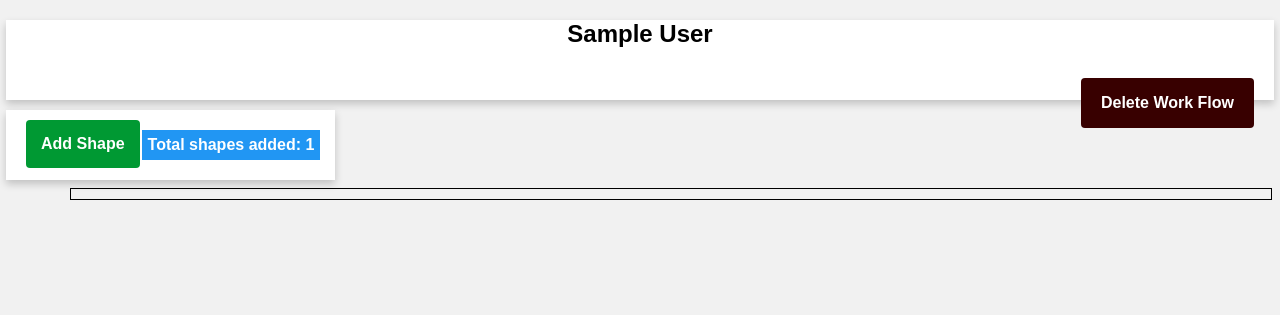
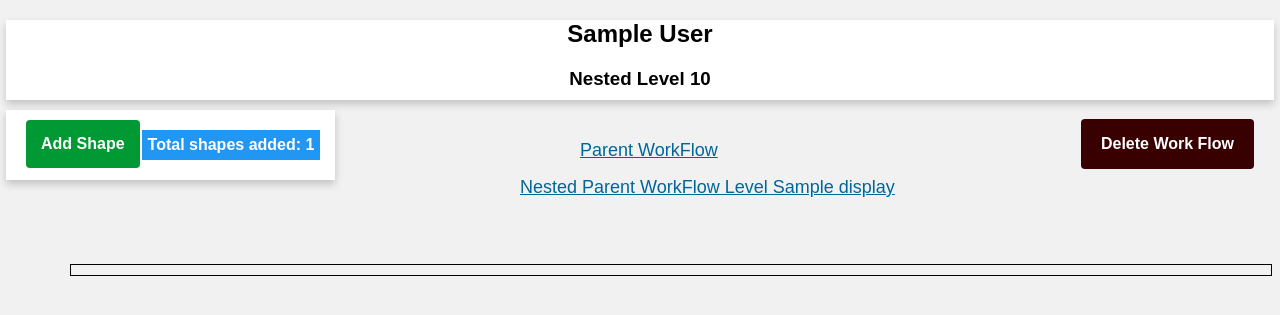
Before and after one commit to prateekagashe/workFlowCreator, a Flask app: template templates/workflow.html in a window 1280 px wide. Shown: the part 79-394 px from the top of the page. Run offline with Flask 2, Linux system fonts and the light colour scheme; the visitor is signed in with stand-in values (Sample User, id 1); tables that the repository leaves empty or names only in its code hold one stand-in row (values such as "Sample post"); the template is opened without the code that fills it: most values are stand-ins (such as "Sample title", 1, 10 or a date in 2020).

Commit message:
Nested WorkFlow Changes

```diff
--- a/app.py
+++ b/app.py
@@ -5,10 +5,12 @@ from workflow import database, shape_db, sort_list, axis
 app = Flask(__name__)
 
 
+counter = 0
 @app.route('/', methods=['GET', 'POST'])
 def add_work_flow():
-    global error, errorType
+    global session_shape_list, error, errorType, count, counter
     error = ''
+    counter = 0
     errorType = ''
     work_flow_list = database()
     if request.method == 'POST':
@@ -49,11 +51,38 @@ def add_work_flow():
 
 @app.route('/workflow/<name>', methods=['GET', 'POST'])
 def del_work_flow(name):
+    global counter, session_shape_list, session_parent_id, nested_total, display
     shape_list = []
+    nested_total, display= None, None
     shape_id = []
+
     lastshapeid = []
     errorType, error = '', ''
-    data = shape_db(shape_list, shape_id)
+    print(counter)
+    if counter == 0:
+        session['parent_id'] = ''
+        session['shape_list'] = []
+        session['parent_list_id'] = []
+        counter = counter + 1
+        print(counter)
+        shape_list, shape_id, id = shape_db(session_shape_list=[])
+        session_parent_id = []
+        session_shape_list = session['shape_list']
+
+# session_shape_list.clear()
+# print('shape', shape_list)
+    if shape_list:
+        if session_shape_list:
+            if session_shape_list[-1] == shape_list:
+                print('not 1ST EQUEAL')
+                session_shape_list.append(shape_list)
+                print('session', session_shape_list)
+        else:
+            print('sssss')
+            session_shape_list.append(shape_list)
+    print('sess', session_shape_list)
+
+
     total = len(shape_list)
     if total > 2:
         height = 250 * len(shape_list) + 100
@@ -76,12 +105,16 @@ def del_work_flow(name):
                 return render_template('/workflow.html', name=session['work_flow_name'], shape_list=shape_list,
                                        count=total, height=height, error=error, errorType=errorType)
             else:
+                if session['parent_id']:
+                    parent_id = session['parent_id']
+                else:
+                    parent_id = None
 
                 sql = """INSERT INTO shape_details(work_flow_id, parent_id, shape_sequence_id, shape_name,
                 shape_type_id, shape_desc)  values(%s, %s, %s, %s, (select shape_type_id from shape_type where
                 shape_type = %s), %s);"""
                 cursor = db.cursor()
-                cursor.execute(sql, (session['work_flow_id'][0], None, shapeid, shapehead, shapetype, shapedesc,))
+                cursor.execute(sql, (session['work_flow_id'][0], parent_id, shapeid, shapehead, shapetype, shapedesc,))
                 db.commit()
                 cursor.close()
 
@@ -89,37 +122,76 @@ def del_work_flow(name):
                 shape_id = []
                 lastshapeid.clear()
                 lastshapeid.append(shapeid)
-
-                data = shape_db(shape_list, shape_id)
-
+                if session['parent_id']:
+                    shape_list, shape_id, id = shape_db(session_shape_list, 0, session['parent_id'])
+                else:
+                    shape_list, shape_id, id = shape_db(session_shape_list)
+                session_shape_list.pop(-1)
+                session_shape_list.append(shape_list)
+                print('final_session', session_shape_list)
+                # shape_detail(lastAxis=lastshapeid, height=shape_list)4
+                # lastAxis = last_shape_axis(lastshapeid)
+                # height = total_shape_count()
+                # print('final', lastAxis, height)
+                # # lastAxis, height = shape_detail(lastshapeid, shape_list)
+                # print('from workflow', shape_list)
+                # print('from workflow', type(lastAxis), type(height), shape_list)
+                print('insert session', session_shape_list)
+                # if shape_list:
+                #     if session_shape_list[-1] != shape_list:
+                #         print('not equal')
+                #         session_shape_list.append(shape_list)
+                #         print('session', session_shape_list)
+                print('lastshapeid', lastshapeid)
                 if lastshapeid != []:
                     sID = lastshapeid[0]
+                    print('shape list inside',shape_list)
+                    print('last Shape Id', sID)
                     for item in shape_list:
+                        print("tess", item)
                         if int(item[0]) == int(sID):
                             lastAxis = item[5]
+                            print('last axis', lastAxis)
                             break
-                print('last', lastAxis)
+
                 total = len(shape_list)
                 if total > 2:
                     height = 250 * len(shape_list) + 100
                 else:
                     height = 600
+                print('from workflow', shape_list)
+                print('from las', lastAxis, height, shape_list)
+                print('from workflow', type(lastAxis), type(height), shape_list)
+
             return render_template('/workflow.html', name=session['work_flow_name'], shape_list=shape_list, count=total,
-                                   height=height, lastAxis=lastAxis, errorType=errorType, error=error)
+                                   height=int(height), lastAxis=int(lastAxis), errorType=errorType, error=error)
         if request.form['submit'] == 'DeleteShape':
             print('delete')
             delid = request.form['delId']
             print(delid)
-            sql = """delete from shape_details where work_flow_id = %s and shape_sequence_id = %s
-            and parent_id is null;"""
+            if session['parent_id']:
+                sql = """delete from shape_details where work_flow_id = %s and shape_sequence_id = %s
+                         and parent_id = %s;"""
+
+                data = (session['work_flow_id'][0], delid, session['parent_id'],)
+
+            else:
+                sql = """delete from shape_details where work_flow_id = %s and shape_sequence_id = %s
+                and parent_id is null;"""
+                data = (session['work_flow_id'][0], delid,)
+
             cursor = db.cursor()
-            cursor.execute(sql, (session['work_flow_id'][0], delid,))
+            cursor.execute(sql, data)
             db.commit()
             cursor.close()
-            shape_list = []
-            shape_id = []
-            data = shape_db(shape_list, shape_id)
             print(shape_list)
+            if session['parent_id']:
+                shape_list, shape_id, id = shape_db(session_shape_list, 0, session['parent_id'])
+            else:
+                shape_list, shape_id, id = shape_db(session_shape_list)
+            session_shape_list.pop(-1)
+            session_shape_list.append(shape_list)
+            print('final_session', session_shape_list)
             total = len(shape_list)
             if total > 2:
                 height = 250 * len(shape_list) + 100
@@ -139,10 +211,17 @@ def del_work_flow(name):
             lastshapeid.append(modid)
             if originalId == modid:
                 cursor = db.cursor()
-                cursor.execute("""Update shape_details set shape_name = %s, shape_type_id = (select shape_type_id from
-                            shape_type where shape_type = %s ), shape_desc = %s where shape_sequence_id = %s and
-                            work_flow_id = %s and parent_id is null;""",
-                               (modshapename, modshapetype, modshapedesc, modid, session['work_flow_id'][0]))
+                if session['parent_id']:
+                    cursor.execute("""Update shape_details set shape_name = %s, shape_type_id = (select shape_type_id from
+                                   shape_type where shape_type = %s ), shape_desc = %s where shape_sequence_id = %s and
+                                   work_flow_id = %s and parent_id = %s;""",
+                                   (modshapename, modshapetype, modshapedesc, modid, session['work_flow_id'][0], session['parent_id']))
+
+                else:
+                    cursor.execute("""Update shape_details set shape_name = %s, shape_type_id = (select shape_type_id from
+                                  shape_type where shape_type = %s ), shape_desc = %s where shape_sequence_id = %s and
+                                  work_flow_id = %s and parent_id is null;""",
+                                   (modshapename, modshapetype, modshapedesc, modid, session['work_flow_id'][0]))
                 db.commit()
                 cursor.close()
             else:
@@ -154,17 +233,25 @@ def del_work_flow(name):
                 else:
 
                     cursor = db.cursor()
-                    cursor.execute(
-                        """Update shape_details set shape_sequence_id = %s, shape_name = %s, shape_type_id =
-                         (select shape_type_id from shape_type where shape_type = %s ), shape_desc = %s
-                         where shape_sequence_id = %s and work_flow_id = %s and parent_id is null;""",
-                        (modid, modshapename, modshapetype, modshapedesc, originalId, session['work_flow_id'][0]))
+                    if session['parent_id']:
+                        cursor.execute(
+                            """Update shape_details set shape_sequence_id = %s, shape_name = %s, shape_type_id =
+                             (select shape_type_id from shape_type where shape_type = %s ), shape_desc = %s
+                             where shape_sequence_id = %s and work_flow_id = %s and parent_id = %s;""",
+                            (modid, modshapename, modshapetype, modshapedesc, originalId, session['work_flow_id'][0], session['parent_id']))
+                    else:
+                        cursor.execute(
+                            """Update shape_details set shape_sequence_id = %s, shape_name = %s, shape_type_id =
+                             (select shape_type_id from shape_type where shape_type = %s ), shape_desc = %s
+                             where shape_sequence_id = %s and work_flow_id = %s and parent_id is null;""",
+                            (modid, modshapename, modshapetype, modshapedesc, originalId, session['work_flow_id'][0]))
                     db.commit()
                     cursor.close()
-            shape_list = []
-            shape_id = []
             lastAxis = ''
-            data = shape_db(shape_list, shape_id)
+            if session['parent_id']:
+                shape_list, shape_id, id = shape_db(session_shape_list, 0, session['parent_id'])
+            else:
+                shape_list, shape_id, id = shape_db(session_shape_list)
             if lastshapeid != []:
                 sID = lastshapeid[0]
                 for item in shape_list:
@@ -188,7 +275,105 @@ def del_work_flow(name):
             db.commit()
             cursor.close()
             return redirect(url_for('add_work_flow'))
-    return render_template('workflow.html', shape_list=shape_list, count=total, height=height)
+        if request.form['submit'] == 'nestedId':
+            id = request.form['input_type']
+
+            print('ID', id)
+            print(session_shape_list)
+            shape_list, shape_id, parent_id = shape_db(session_shape_list, id)
+            session['parent_id'] = parent_id
+            if parent_id not in session_parent_id:
+                session_parent_id.append(parent_id)
+            print('parentID', parent_id)
+            print('parent_id',session['parent_id'])
+            print('shape list', shape_list)
+            if shape_list:
+                if session_shape_list[-1] != shape_list:
+                    print('not equal')
+                    session_shape_list.append(shape_list)
+                    print('session', session_shape_list)
+            nested_total = len(session_parent_id)
+            if nested_total <= 1:
+                display=None
+            else:
+                display= nested_total - 1
+            print('display', display)
+            total = len(shape_list)
+            if total > 2:
+                height = 250 * len(shape_list) + 100
+            else:
+                height = 600
+            return render_template('/workflow.html', name=session['work_flow_name'], shape_list=shape_list,
+                                   count=total, height=height, nestedTotal=nested_total, display=display)
+
+        if request.form['submit'] == 'parentWorkflow':
+            parent = request.form['parentWF']
+            # session_shape_list.pop(-1)
+            session_parent_id.clear()
+            shape_list = session_shape_list[0]
+            del session_shape_list[1:]
+            print('after delete', session_shape_list)
+            print(session_parent_id)
+            total = len(shape_list)
+            if total > 2:
+                height = 250 * len(shape_list) + 100
+            else:
+                height = 600
+            print(shape_list)
+
+            print('final shape list', shape_list)
+            render_template('/workflow.html', name=session['work_flow_name'], shape_list=shape_list,
+                                   count=total, height=height)
+
+        if request.form['submit'] == 'nestedParent':
+            nested_parent_id = request.form['nestedParentWF']
+            print('before', session_shape_list)
+            print(len(session_shape_list), len(session_parent_id))
+            if len(session_shape_list) != len(session_parent_id):
+                session_shape_list.pop(-1)
+            session_parent_id.pop(-1)
+
+            session['parent_id'] = session_parent_id[-1]
+            nested_total = len(session_parent_id)
+            if nested_total <= 1:
+                display = None
+            else:
+                display = nested_total - 1
+            print('display', display)
+            print('session parent id',session_parent_id)
+            shape_list = session_shape_list[-1]
+            print('ses', session_shape_list)
+            total = len(shape_list)
+            if total > 2:
+                height = 250 * len(shape_list) + 100
+            else:
+                height = 600
+
+
+        render_template('/workflow.html', name=session['work_flow_name'], shape_list=shape_list,
+                        count=total, height=height, nestedTotal=nested_total, display=display)
+
+    return render_template('workflow.html', shape_list=shape_list, count=total, height=height, nestedTotal=nested_total, display=display)
+
+def last_shape_axis(lastshapeid):
+    if lastshapeid != []:
+        print(lastshapeid, lastshapeid[0])
+        sID = lastshapeid[0]
+        for item in session['shape_list'][-1]:
+            if int(item[0]) == int(sID):
+                lastAxis = item[5]
+                print('last', lastAxis)
+                break
+
+    return lastAxis
+
+def total_shape_count():
+    total = len(session_shape_list[-1])
+    if total > 2:
+        height = 250 * len(session_shape_list[-1]) + 100
+    else:
+        height = 600
+    return  height
 
 
 if __name__ == '__main__':
--- a/static/styles/style.css
+++ b/static/styles/style.css
@@ -321,3 +321,15 @@ width:100%
           float:left;
             background-color: dodgerblue;
          }
+.linkButton {
+    background: none! important;
+    border:none;
+    padding: 0;
+    cursor:pointer;
+    color:#069;
+    text-decoration: underline;
+    font-size:18px;
+}
+.linkButton:hover{
+    color:dodgerblue;
+}
--- a/templates/workflow.html
+++ b/templates/workflow.html
@@ -7,6 +7,9 @@
 {% endblock %}
 <div class="headCard">
     <h2 style="text-align:center;">{{session['work_flow_name']}}</h2>
+    {% if nestedTotal %}
+        <h3 style="text-align:center;">Nested Level {{nestedTotal}}</h3>
+    {% endif %}
 <!--    url_for('work_flow', name=session['work_flow_name'])-->
    <form method="POST" >
         <input type="hidden" id="flowChartName" name="flowName" value="flowName">
@@ -21,8 +24,27 @@
 <button id="AddWorkFlow" class="button button9" onclick="addShapesModal();">Add Shape</button>
          <span class="label1">Total shapes added: {{count}}</span>
       </div>
+<div>
+    {% if nestedTotal %}
+
+    <form method="post">
+        <input type="hidden" name="parentWF" value="parent" >
+        <button class="linkButton" name="submit" value="parentWorkflow" style="margin-left:580px; margin-top:40px;" >  <a>Parent WorkFlow</a></button>
+    </form>
+    {% endif %}
+    {% if display %}
+    <form method="post">
+        <input type="hidden" name="nestedParentWF" value="parent" >
+        <button class="linkButton" name="submit" value="nestedParent" style="margin-left:520px;" >  <a>Nested Parent WorkFlow Level {{display}}</a></button>
+    </form>
+    {% endif %}
+
+</div>
 <div id="pointer_div" onclick="point_it(event)" >
-    <canvas id="canvas" class="canvas" width="1200" height="{{height}}" style="border:solid 1px #000000; margin-left:70px; margin-top:50px; "  ></canvas>
+    <canvas id="canvas" class="canvas" width="1200" height="{{height}}" style="border:solid 1px #000000; margin-left:70px; margin-top:50px; "  >
+        <a href="/">Parent WorkFlow</a>
+
+    </canvas>
 </div>
 
 
@@ -114,6 +136,7 @@
                <button id="modBtn" class="button button5" onclick="modModal();" >Modify Shape</button>
              <form id="nestedWork" method="POST">
                  <input type="hidden" id="input" name="input_type" value="inputCheck" >
+                 <button id="nestedBtn" name="submit" value="nestedId"  class="button button5" >Nested WorkFlow</button>
 
              </form>
 
```
Also changed, not shown: workflow.py (+37 -11 lines).
